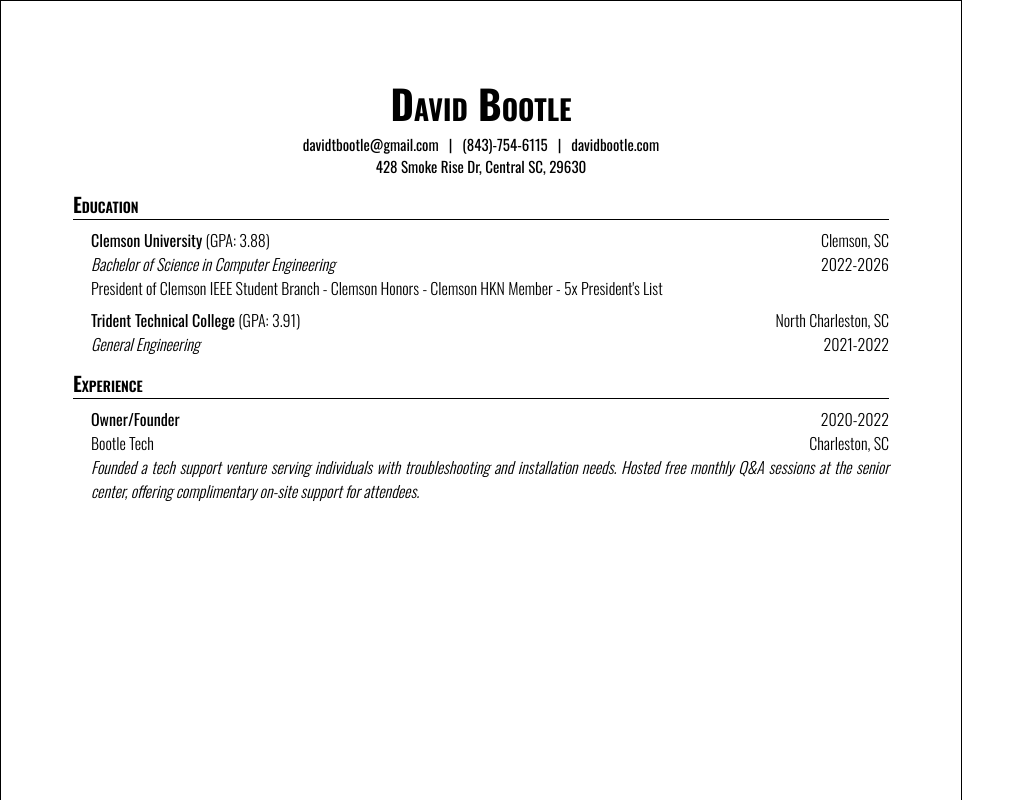
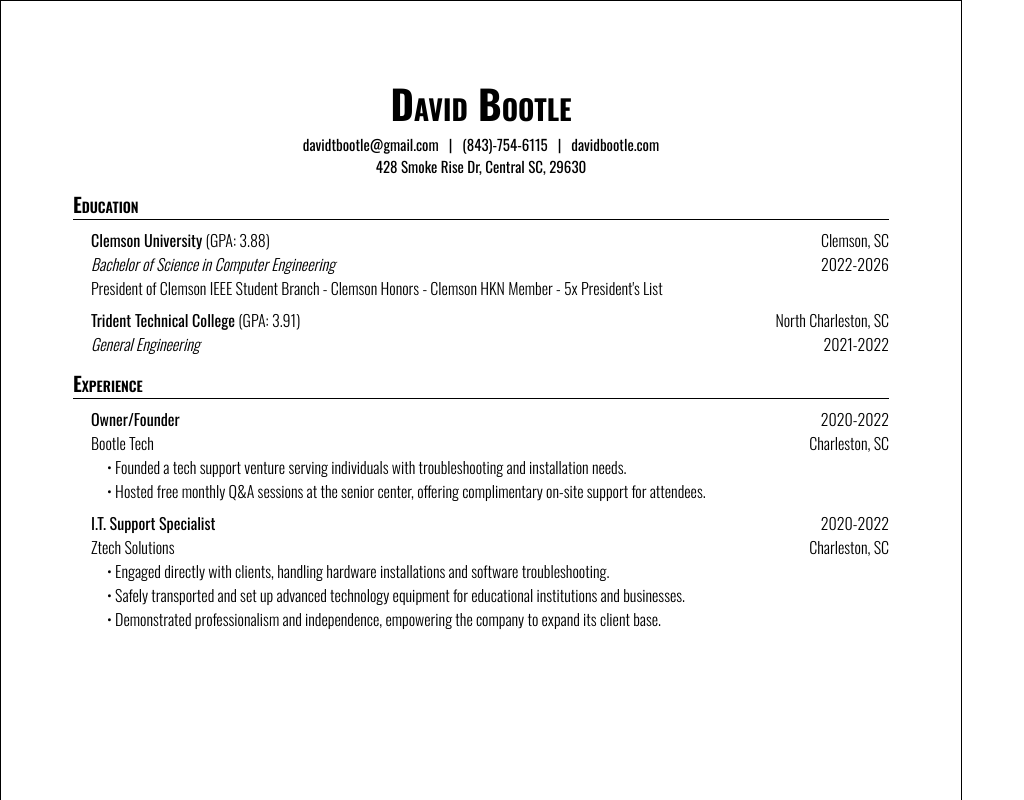
Before and after one commit to DavidBootle/Resumator, a Vue app: page / in a window 1280 px wide. Shown: the top 800 px of the page, without its empty margins (0-1024 px from the left). Built offline with nearby package versions, Linux system fonts and the light colour scheme.

Commit message:
Added description for experiences

```diff
--- a/src/Experience.vue
+++ b/src/Experience.vue
@@ -20,7 +20,10 @@ let isDescriptionShown = ref(true);
             </div>
         </div>
         <div v-if="isDescriptionShown && data.description" @click.stop="isDescriptionShown = false" class="experience-description">
-            <i>{{ data.description }}</i>
+            <div v-if="Array.isArray(data.description)">
+                <div v-for="item in data.description" v-bind:key="item">• {{ item }}</div>
+            </div>
+            <div v-else>{{ data.description }}</div>
         </div>
     </div>
 </template>
@@ -61,5 +64,6 @@ let isDescriptionShown = ref(true);
 
 .experience-description {
     text-align: justify;
+    padding-left: 16px;
 }
 </style>
--- a/src/resumeData.js
+++ b/src/resumeData.js
@@ -29,7 +29,21 @@ const resumeData = {
             position: 'Owner/Founder',
             location: 'Charleston, SC',
             timeRange: '2020-2022',
-            description: `Founded a tech support venture serving individuals with troubleshooting and installation needs. Hosted free monthly Q&A sessions at the senior center, offering complimentary on-site support for attendees.`
+            description: [
+                "Founded a tech support venture serving individuals with troubleshooting and installation needs.",
+                "Hosted free monthly Q&A sessions at the senior center, offering complimentary on-site support for attendees."
+            ]
+        },
+        {
+            name: 'Ztech Solutions',
+            position: 'I.T. Support Specialist',
+            location: 'Charleston, SC',
+            timeRange: '2020-2022',
+            description: [
+                "Engaged directly with clients, handling hardware installations and software troubleshooting.",
+                "Safely transported and set up advanced technology equipment for educational institutions and businesses.",
+                "Demonstrated professionalism and independence, empowering the company to expand its client base."
+            ]
         }
     ]
 }
```
